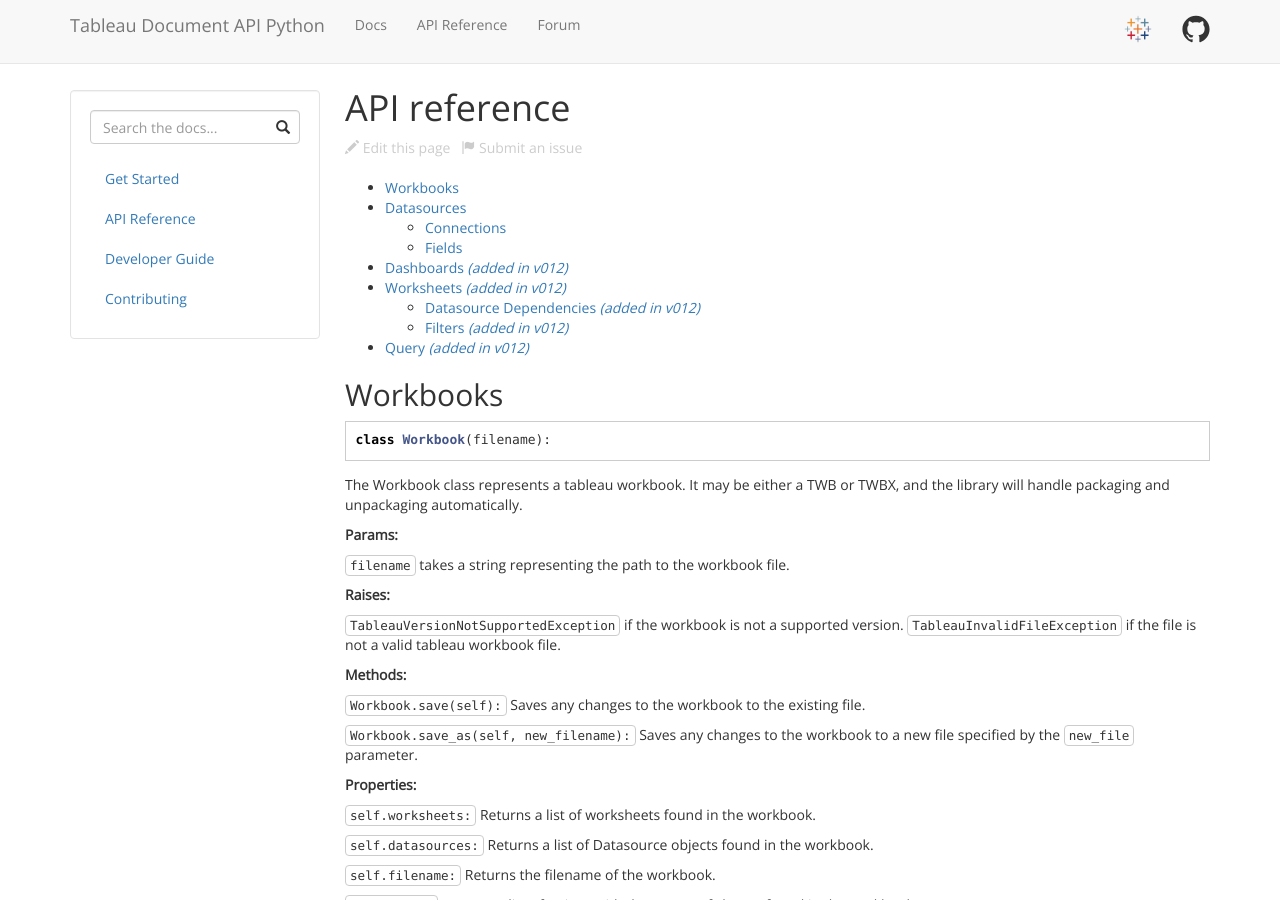
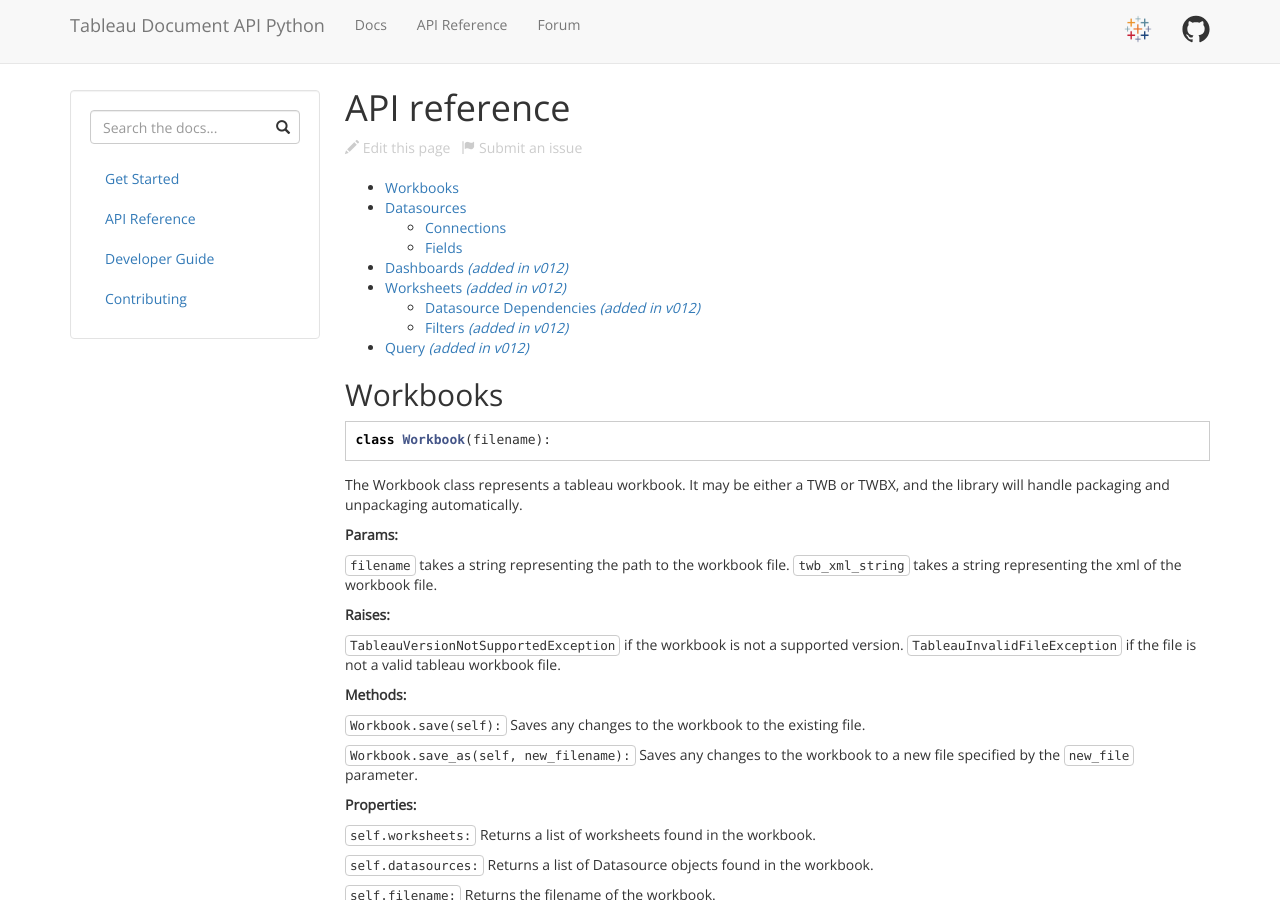
Before and after one commit to tableau/document-api-python, a Jekyll site: the page built from docs/docs/api-ref.md, in a window 1280 px wide and 900 px high. Built offline with Jekyll 4.4.1, drawn with Linux system fonts in a browser that asks for light colours; nearby versions of some CDN libraries; comment, search, counter and statistics services are not loaded.

Commit message:
Updated Docs

```diff
--- a/docs/docs/api-ref.md
+++ b/docs/docs/api-ref.md
@@ -16,6 +16,7 @@
 **Params:**
 
 `filename` takes a string representing the path to the workbook file.
+`twb_xml_string` takes a string representing the xml of the workbook file.
 
 **Raises:**
 
```
Also changed, not shown: Version_012_enhancements.md (+1 -0 lines), README.md, 1 other file.
